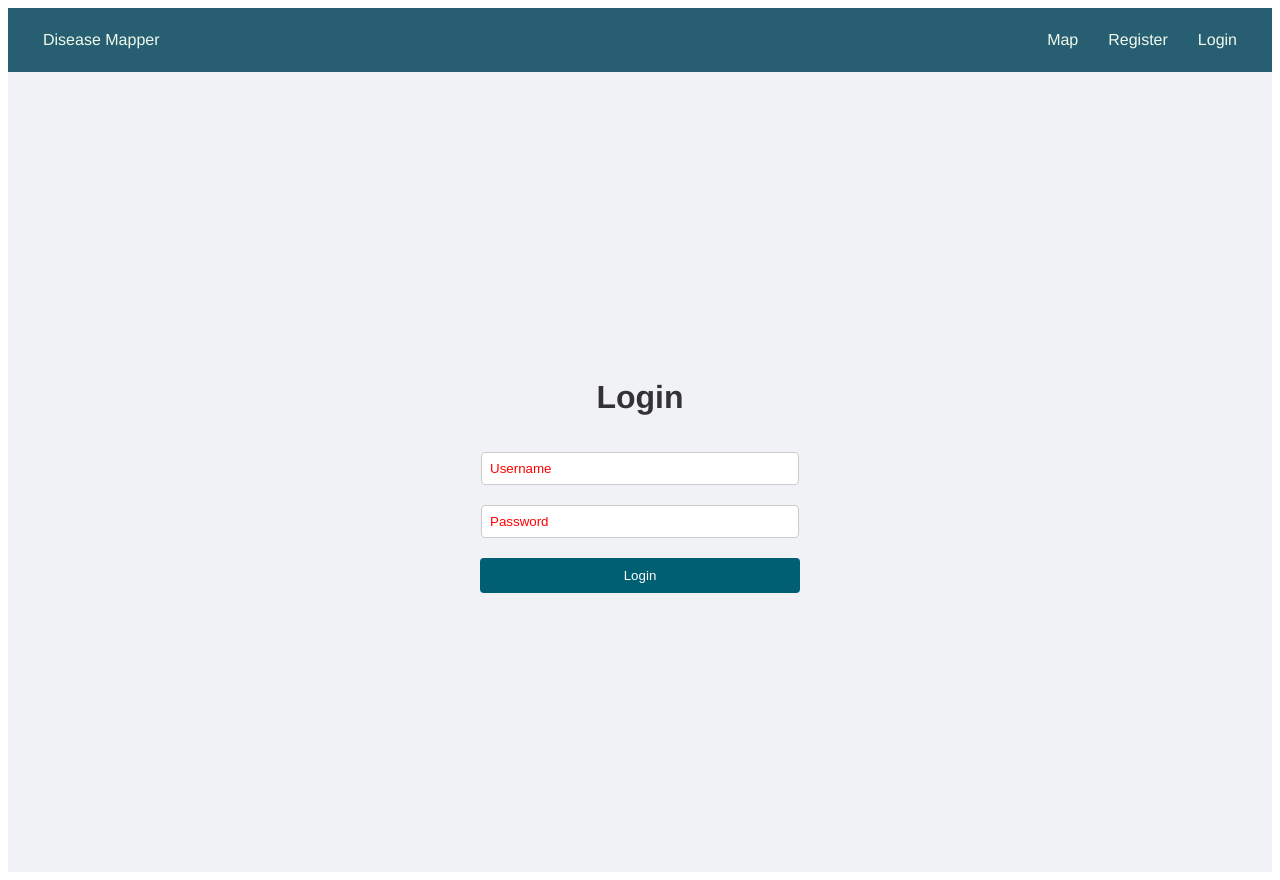
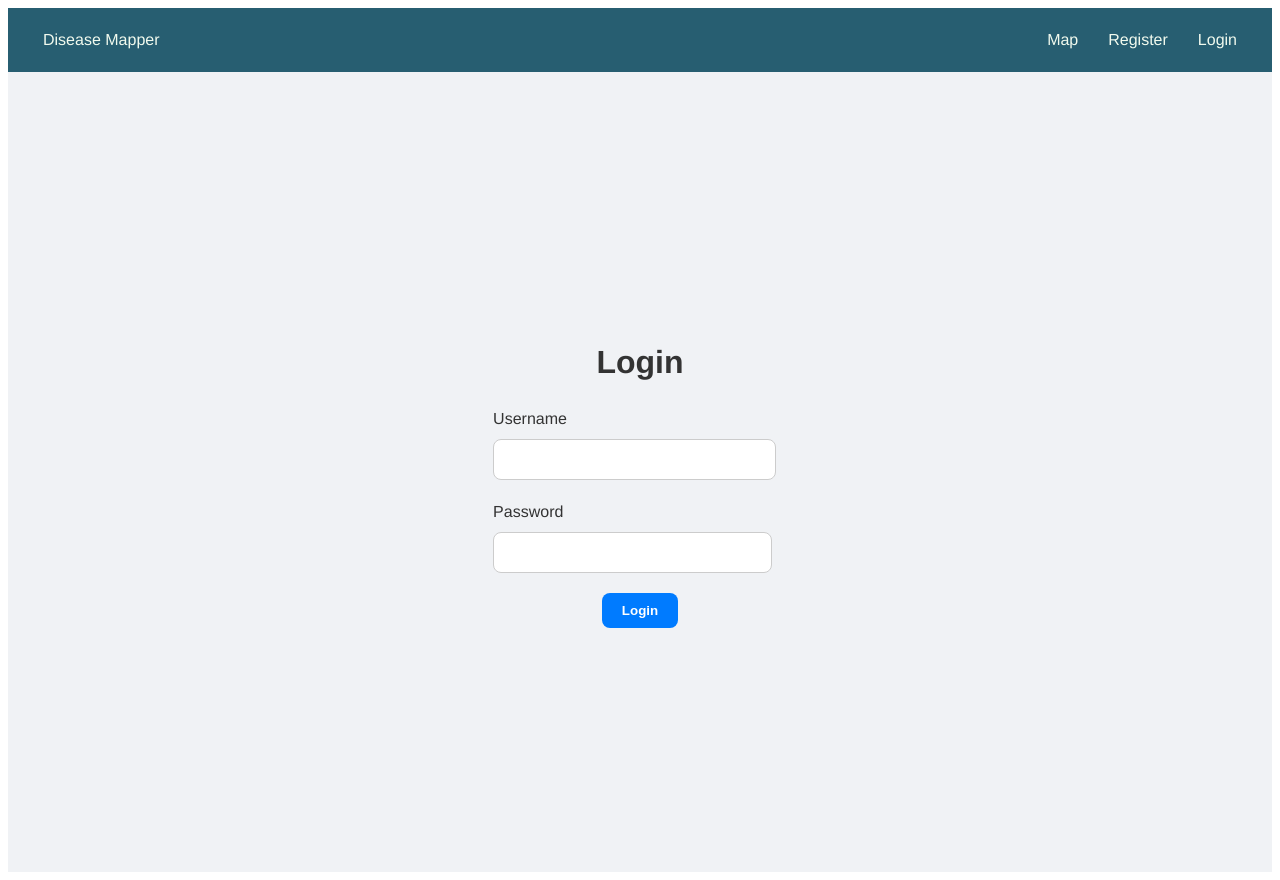
Before and after one commit to raghav2005/Disease-Mapper, a React (Create React App) app in the folder disease-mapper/: page /login in a window 1280 px wide. Built offline with nearby package versions, Linux system fonts and the light colour scheme.

Commit message:
fixed login & register css

```diff
--- a/disease-mapper/src/HomePage.js
+++ b/disease-mapper/src/HomePage.js
@@ -1,14 +1,14 @@
 import React from 'react';
 import stylesBig from './index.module.css'
 
-const teamMembers = [
-    { name: 'Joshua', role: 'Frontend & Backend' },
-    { name: 'Raghav', role: 'Frontend & Backend & Sleep & Cricket' },
-    { name: 'Marwan', role: 'Frontend & Backend & Minecraft' },
-    { name: 'Cindy', role: 'Snack Machine & Mapper (Frontend <3)' },
-    { name: 'Eric', role: 'Import King & Moral Support & SONNY <3' },
-    { name: 'Abdul', role: 'NIL' },
-];
+// const teamMembers = [
+//     { name: 'Joshua', role: 'Frontend & Backend' },
+//     { name: 'Raghav', role: 'Frontend & Backend & Sleep & Cricket' },
+//     { name: 'Marwan', role: 'Frontend & Backend & Minecraft' },
+//     { name: 'Cindy', role: 'Snack Machine & Mapper (Frontend <3)' },
+//     { name: 'Eric', role: 'Import King & Moral Support & SONNY <3' },
+//     { name: 'Abdul', role: 'NIL' },
+// ];
 
 const HomePage = () => <div className={stylesBig.App}></div>;
 
--- a/disease-mapper/src/Login.module.css
+++ b/disease-mapper/src/Login.module.css
@@ -1,38 +1,53 @@
-/* Login.module.css */
+/* Register.module.css */
 .login {
     display: flex;
     flex-direction: column;
+    background-color: #f0f2f5; /* Lighter background for a modern look */
+    color: #333; /* Dark gray text for better readability */
     align-items: center;
+    font: 16px/1.5 'Helvetica Neue', Arial, sans-serif;
     justify-content: center;
     height: 100vh;
+    padding: 20px;
+    box-sizing: border-box;
+}
+
+.inputContainer {
+    margin-bottom: 20px; /* Increase spacing between fields */
+    margin-right: auto;
+    padding-left: 38%;
 }
 
 .input {
-    margin: 10px 0;
-    padding: 8px;
-    border: 1px solid #ccc;
-    border-radius: 4px;
-    width: 300px;
+    width: 100%; /* Full width inputs */
+    margin-top: 8px; /* Space between label and input */
+    padding: 12px 15px; /* Increased padding for a larger click area */
+    border: 1px solid #ccc; /* Subtle border */
+    border-radius: 8px; /* Rounded corners for inputs */
+    box-sizing: border-box; /* Correct box sizing */
 }
 
 .button {
-    background-color: #005f73;
+    background-color: #007bff; /* Vibrant button color */
     color: white;
     padding: 10px 20px;
     border: none;
-    border-radius: 4px;
+    border-radius: 8px; /* Rounded corners for the button */
     cursor: pointer;
-    width: 320px;
-    margin-top: 10px;
+    transition: background-color 0.3s ease; /* Smooth transition for button interaction */
+    font-weight: bold; /* Bold font for the button */
 }
 
-.errorMessage {
-    color: #d32f2f;
-    background-color: #ffcdd2;
-    padding: 10px;
-    border-radius: 4px;
-    margin-bottom: 20px;
-    width: 300px;
-    text-align: center;
-    box-shadow: 0 2px 4px rgba(0, 0, 0, 0.1);
+.button:hover {
+    background-color: #0056b3; /* Darker shade on hover for interaction feedback */
 }
+
+.inputError {
+    border-color: red; /* Highlights the border in red if there's an error */
+}
+
+/* Placeholder color for error messages */
+::placeholder { /* Chrome, Firefox, Opera, Safari 10.1+ */
+    color: red;
+    opacity: 1; /* Firefox */
+}
--- a/disease-mapper/src/Register.module.css
+++ b/disease-mapper/src/Register.module.css
@@ -14,6 +14,8 @@
 
 .inputContainer {
     margin-bottom: 20px; /* Increase spacing between fields */
+    margin-right: auto;
+    padding-left: 38%;
 }
 
 .input {
@@ -39,3 +41,13 @@
 .button:hover {
     background-color: #0056b3; /* Darker shade on hover for interaction feedback */
 }
+
+.inputError {
+    border-color: red; /* Highlights the border in red if there's an error */
+}
+
+/* Placeholder color for error messages */
+::placeholder { /* Chrome, Firefox, Opera, Safari 10.1+ */
+    color: red;
+    opacity: 1; /* Firefox */
+}
--- a/disease-mapper/src/Report.module.css
+++ b/disease-mapper/src/Report.module.css
@@ -36,13 +36,3 @@
         background-color: #45a049;
     }
 }
-
-.inputError {
-    border-color: red; /* Highlights the border in red if there's an error */
-  }
-
-  /* Placeholder color for error messages */
-  ::placeholder { /* Chrome, Firefox, Opera, Safari 10.1+ */
-    color: red;
-    opacity: 1; /* Firefox */
-  }
--- a/disease-mapper/src/login.js
+++ b/disease-mapper/src/login.js
@@ -10,17 +10,30 @@ const Login = () => {
         username: '',
         password: '',
     });
-    const [error, setError] = useState('');
+    const [errors, setErrors] = useState({
+        username: '',
+        password: '',
+    });
     const navigate = useNavigate();
 
     const handleChange = (e) => {
         const { name, value } = e.target;
         setLoginDetails((prevState) => ({ ...prevState, [name]: value }));
         // Clear error message when user starts typing again
-        if (error) setError('');
+        setErrors((prevErrors) => ({ ...prevErrors, [name]: '' }));
+    };
+
+    const validateFields = () => {
+        const newErrors = {};
+        if (!loginDetails.username.trim()) newErrors.username = "This field is required...";
+        if (!loginDetails.password.trim()) newErrors.password = "This field is required...";
+        setErrors(newErrors);
+        return Object.keys(newErrors).length === 0; // Returns true if no errors
     };
 
     const loginUser = async () => {
+        if (!validateFields()) return; // Stop the login process if validation fails
+
         try {
             const response = await fetch(
                 'http://localhost:' + process.env.REACT_APP_FLASK_PORT + '/loginUser',
@@ -40,37 +53,43 @@ const Login = () => {
                 });
                 navigate('/');
             } else {
-                setError('Incorrect username or password');
+                setErrors((prevErrors) => ({ ...prevErrors, general: 'Incorrect username or password' }));
             }
         } catch (error) {
             console.error('Login failed:', error);
-            setError('Login request failed. Please try again.');
+            setErrors((prevErrors) => ({ ...prevErrors, general: 'Login request failed. Please try again.' }));
         }
     };
 
     return (
-        <div className={stylesBig.App}>
+        <div className={styles.login}>
             <h1>Login</h1>
-            {error && <div className={styles.errorMessage}>{error}</div>}
+            {errors.general && <div className={styles.errorMessage}>{errors.general}</div>}
+            <div className={styles.inputContainer}>
+                <label htmlFor="username">Username</label>
                 <input
-                className={styles.input}
+                    className={`${styles.input} ${errors.username ? styles.inputError : ''}`}
                     type="text"
                     name="username"
+                    id="username"
                     value={loginDetails.username}
-                placeholder="Username"
+                    placeholder={errors.username}
                     onChange={handleChange}
                 />
+            </div>
+            <div className={styles.inputContainer}>
+                <label htmlFor="password">Password</label>
                 <input
-                className={styles.input}
+                    className={`${styles.input} ${errors.password ? styles.inputError : ''}`}
                     type="password"
                     name="password"
+                    id="password"
                     value={loginDetails.password}
-                placeholder="Password"
+                    placeholder={errors.password}
                     onChange={handleChange}
                 />
-            <button className={styles.button} onClick={loginUser}>
-                Login
-            </button>
+            </div>
+            <button className={styles.button} onClick={loginUser}>Login</button>
         </div>
     );
 };
--- a/disease-mapper/src/report.js
+++ b/disease-mapper/src/report.js
@@ -2,7 +2,6 @@
 import React, { useState, useContext } from 'react';
 import { UserContext } from './UserContext';
 import styles from './Report.module.css';
-import stylesBig from './index.module.css';
 
 const Report = () => {
     const { user } = useContext(UserContext);
```
Also changed, not shown: 1 other file (tests, documents, lock files or other folders). Lines whose indentation alone changed are shown as unchanged.
